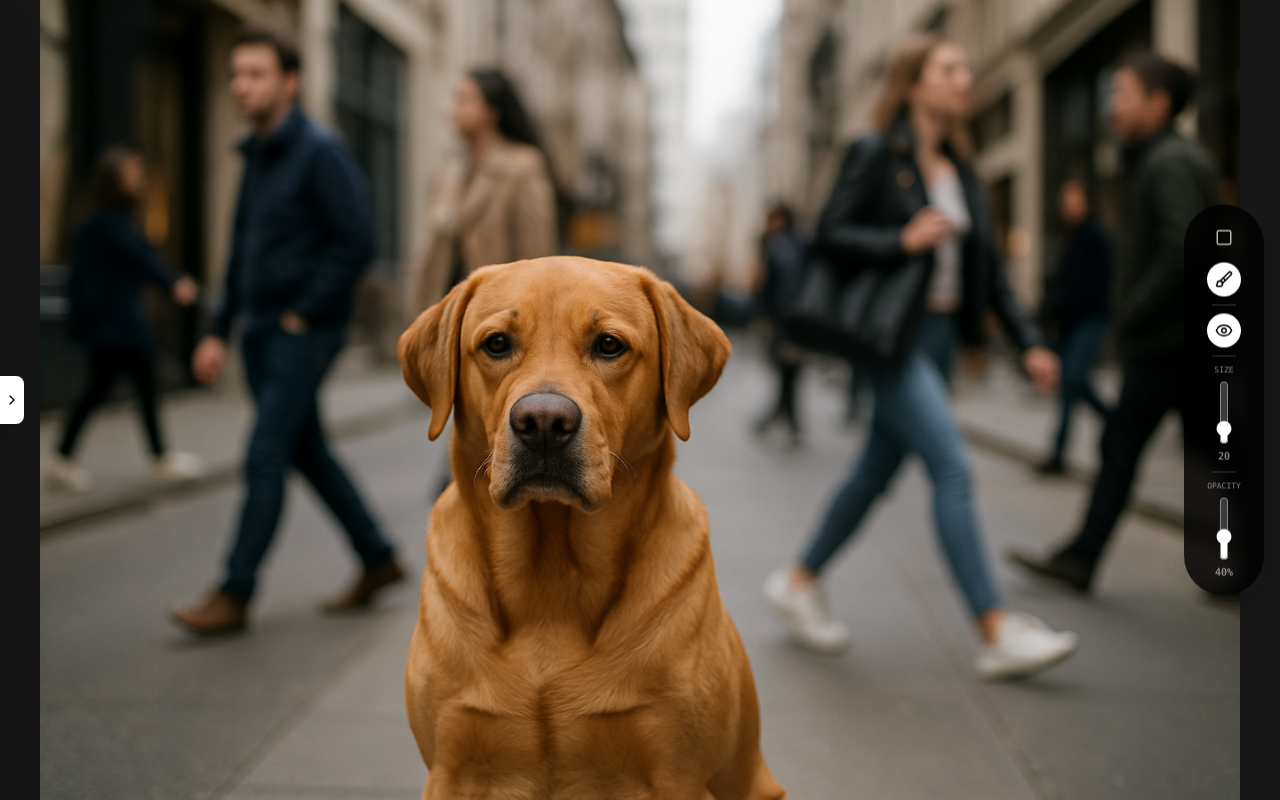
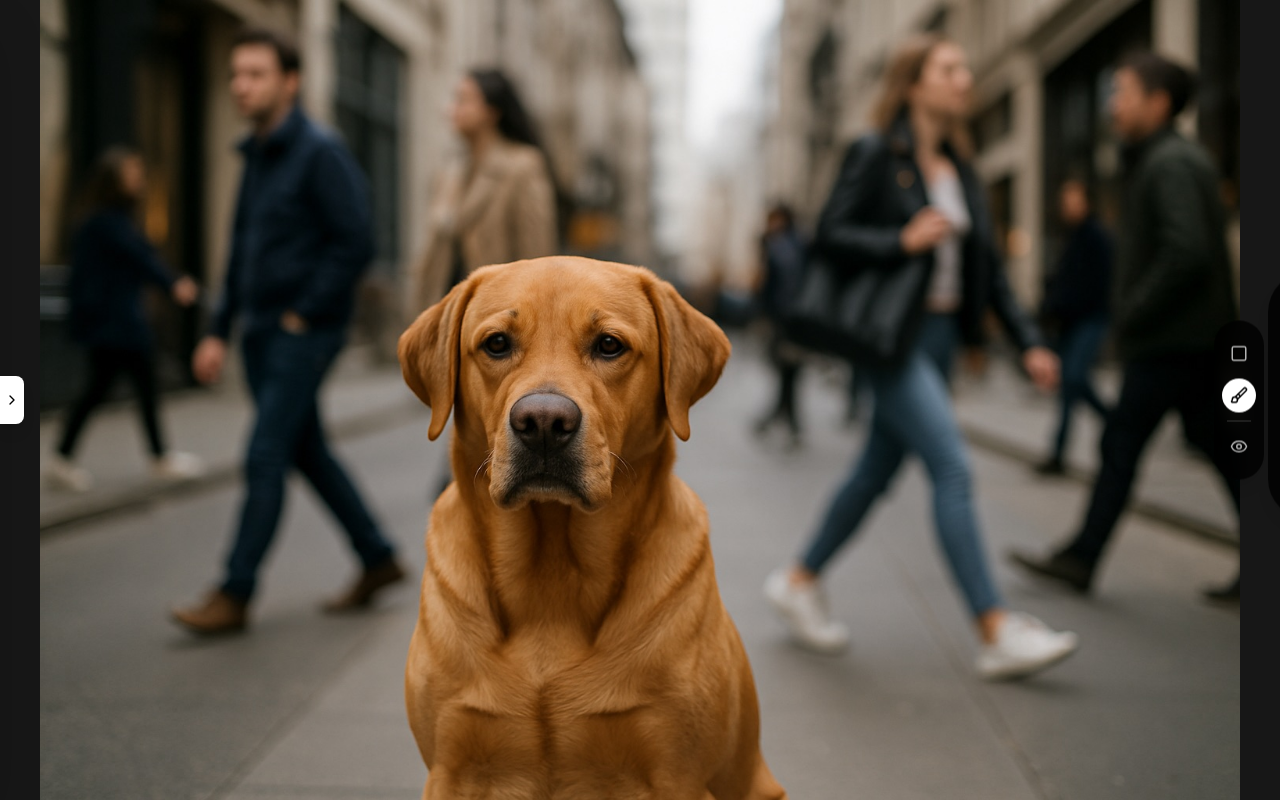
Before and after one commit to reillywew/imagecreate, a Next.js app: page /annotations in a window 1280 px wide. Both pictures are taken after a click on the button 1239 px from the left and 395 px from the top of the page. Built offline with nearby package versions, Linux system fonts and the light colour scheme; a web font is replaced by a local one.

Commit message:
Enhance toolbar UI: brush options pop-out and improved styling

```diff
--- a/src/app/annotations/AnnotationEditor.tsx
+++ b/src/app/annotations/AnnotationEditor.tsx
@@ -440,6 +440,11 @@ export default function AnnotationEditor({
         if (!showInput) {
           setShowInput(true);
           setInputPosition(constrainPopoverPosition(screenPos));
+        } else {
+          // Re-focus the input after adding a stroke
+          setTimeout(() => {
+            inputRef.current?.focus();
+          }, 0);
         }
       }
 
@@ -599,6 +604,7 @@ export default function AnnotationEditor({
         >
           <Square size={18} />
         </button>
+        <div className="relative">
           <button
             onClick={() => setActiveTool('brush')}
             className={`p-2 rounded-full transition ${activeTool === 'brush' ? 'bg-white text-black' : 'text-white/70 hover:text-white'}`}
@@ -606,22 +612,8 @@ export default function AnnotationEditor({
           >
             <Brush size={18} />
           </button>
-
-        <div className="h-px w-6 bg-white/20" />
-
-        {/* Eye Toggle - show/hide highlights */}
-        <button
-          onClick={() => setShowHighlights(!showHighlights)}
-          className={`p-2 rounded-full transition ${showHighlights ? 'bg-white text-black' : 'bg-red-500/80 text-white'}`}
-          title={showHighlights ? "Hide Highlights" : "Show Highlights"}
-        >
-          {showHighlights ? <Eye size={18} /> : <EyeOff size={18} />}
-        </button>
-
-        {/* Brush Options */}
-        {activeTool === 'brush' && (
-          <>
-            <div className="h-px w-6 bg-white/20" />
+          {/* Brush Options - Animated */}
+          <div className={`absolute left-full top-1/2 -translate-y-1/2 ml-3 flex flex-col items-center gap-2 bg-black/80 backdrop-blur-sm rounded-full px-2 py-4 shadow-lg transition-all duration-200 ease-in-out origin-left ${activeTool === 'brush' ? 'opacity-100 scale-100' : 'opacity-0 scale-90 pointer-events-none'}`}>
               {/* Brush Size */}
               <div className="flex flex-col items-center gap-1">
                 <span className="text-[8px] font-mono text-white/50">SIZE</span>
@@ -651,8 +643,19 @@ export default function AnnotationEditor({
                 />
                 <span className="text-[10px] font-mono text-white/70">{Math.round(brushOpacity * 100)}%</span>
               </div>
-          </>
-        )}
+          </div>
+        </div>
+
+        <div className="h-px w-6 bg-white/20" />
+
+        {/* Eye Toggle - show/hide highlights */}
+        <button
+          onClick={() => setShowHighlights(!showHighlights)}
+          className={`p-2 rounded-full transition ${showHighlights ? 'text-white/70 hover:text-white' : 'bg-white/10 text-white'}`}
+          title={showHighlights ? "Hide Highlights" : "Show Highlights"}
+        >
+          {showHighlights ? <Eye size={18} /> : <EyeOff size={18} />}
+        </button>
       </div>
 
       {/* Canvas Area - Full Screen */}
```
Lines whose indentation alone changed are shown as unchanged.
